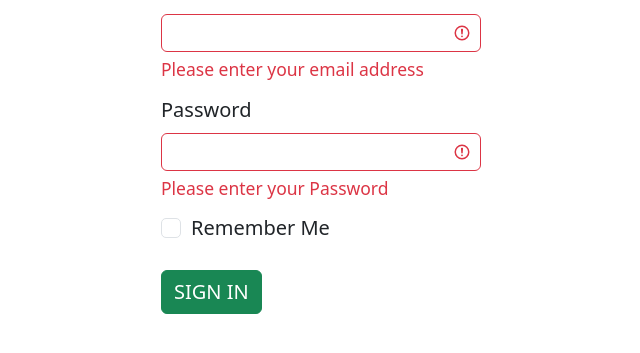
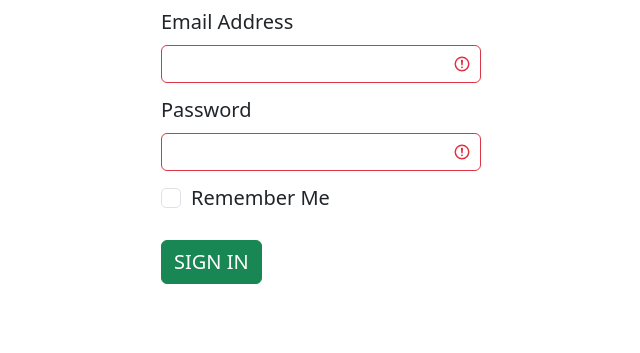
Before and after one commit to yours7himanshu/Hackathon2023, a website built with Vite: page sign_up.html in a window 1280 px wide. Shown: the part 289-642 px from the top of the page, without its empty margins (319-959 px from the left). Built offline with nearby package versions, Linux system fonts and the light colour scheme.

Commit message:
Update sign_up.html

```diff
--- a/sign_up.html
+++ b/sign_up.html
@@ -17,17 +17,11 @@
             <div class="form-group was-validated">
                 <label class="form-label" for="Username">Email Address</label>
                 <input class="form-control" type="email" id ="email" required>
-                <div class="invalid-feedback">
-                    Please enter your email address
-                </div>
             </div>
 
             <div class="form-group was-validated">
                 <label class="form-label" for="Password">Password</label>
                 <input class="form-control" type="password" id ="password" required>
-                <div class="invalid-feedback">
-                    Please enter your Password
-                </div>
             </div>
 
             <div class="form-group form-check">
@@ -35,7 +29,7 @@
                 <label class="form-check-label" for="Check">Remember Me</label>
             </div>
             <input class="btn btn-success w-" type="submit" value="SIGN IN" onclick="auth()">
+        </form>
     </div>
-
 </body>
 </html>
```
